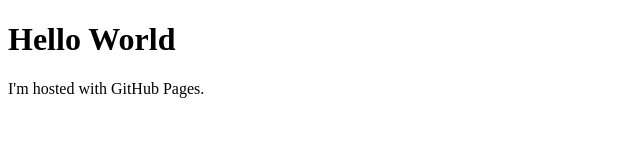
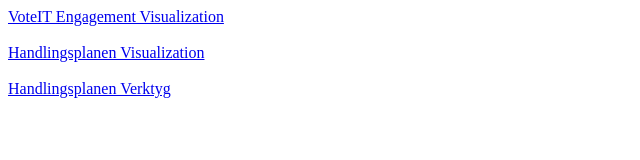
Before and after one commit to SKL-Visualizations/skl-visualizations.github.io, a plain HTML site: page index.html in a window 1280 px wide. Shown: the whole page, without its empty margins (0-640 px from the left). Drawn offline with Linux system fonts and the light colour scheme.

Commit message:
Added redirect links to each project

```diff
--- a/index.html
+++ b/index.html
@@ -1,7 +1,11 @@
 <!DOCTYPE html>
 <html>
 <body>
-<h1>Hello World</h1>
-<p>I'm hosted with GitHub Pages.</p>
+  <a href="bubbles">VoteIT Engagement Visualization</a>
+  <br><br>
+  <a href="handlingsplan">Handlingsplanen Visualization</a>
+  <br><br>
+  <a href="handlingsplan-verktyg">Handlingsplanen Verktyg</a>
+
 </body>
 </html>
```
